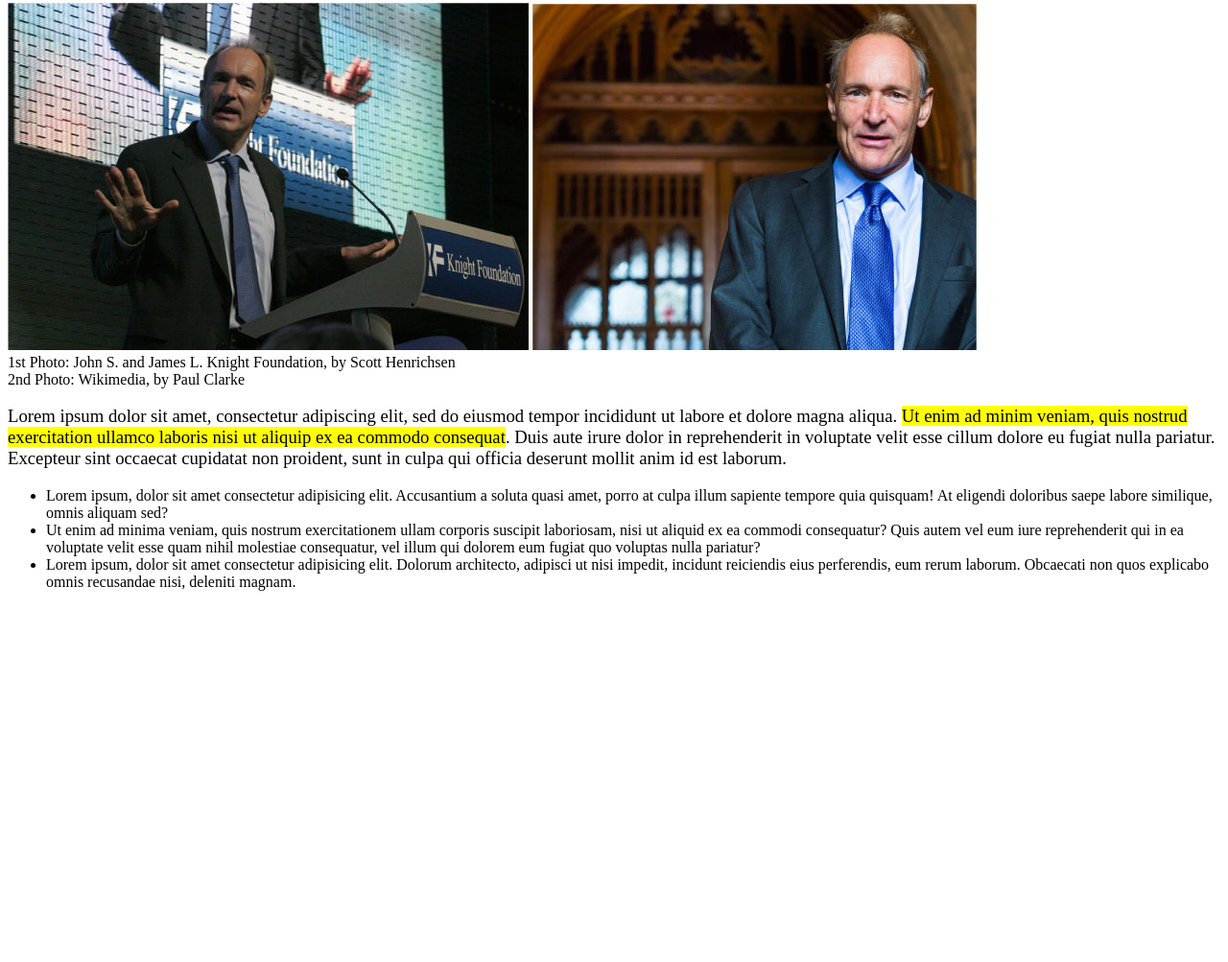
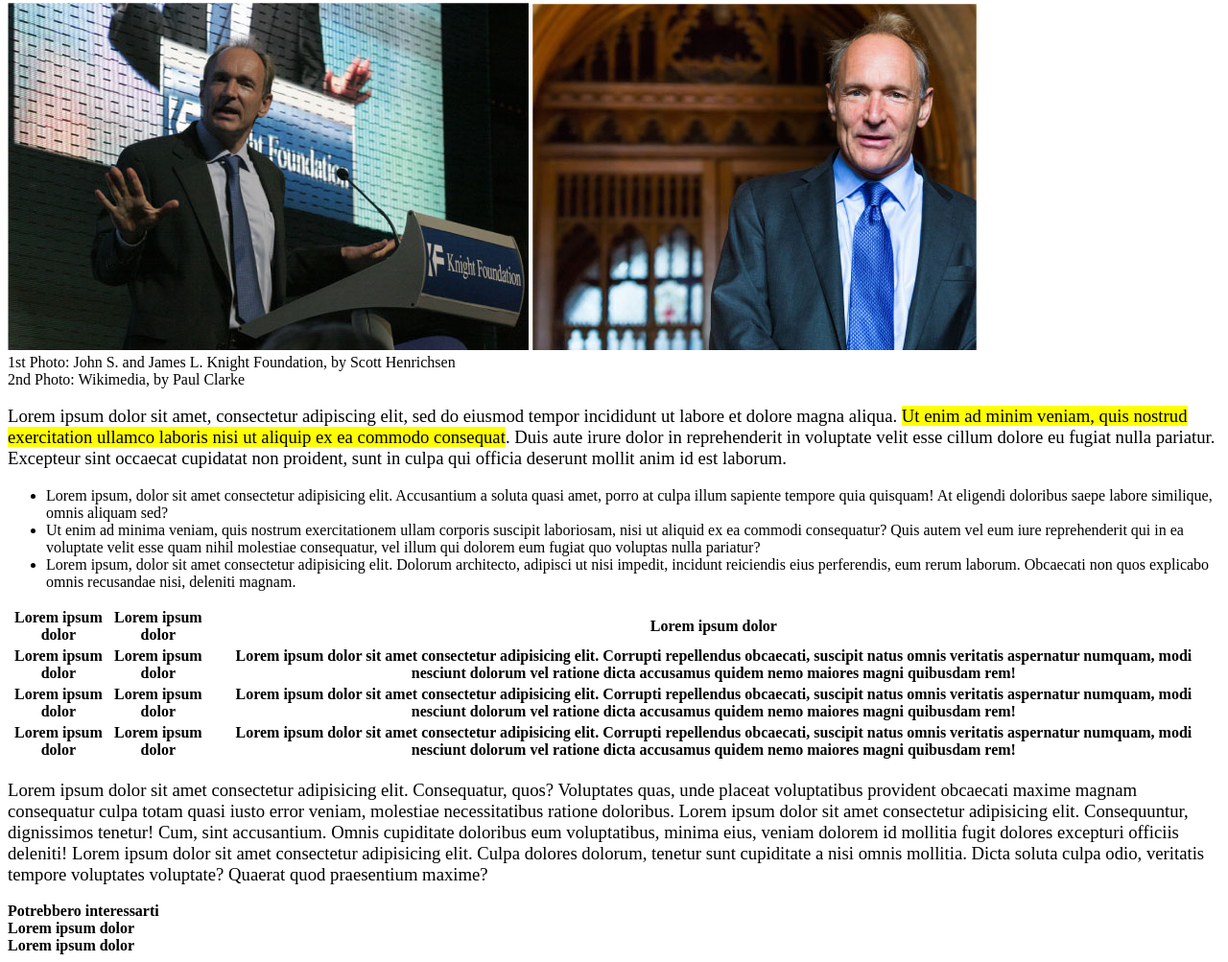
Before and after one commit to GiorgioBelardelli/html-css-booleaner, a plain HTML site: page index.html in a window 1280 px wide. Shown: the part 295-1298 px from the top of the page at 96% size. Before the commit the page ends 927 px from the top, so only its background shows below. Drawn offline with Linux system fonts and the light colour scheme.

Commit message:
Inizializzata la tabella e il footer

```diff
--- a/index.html
+++ b/index.html
@@ -39,12 +39,46 @@
 
         <!--Terza sezione del corpo, con tabella e scritta-->
             <section>
-
+                <table>
+                    <thead>
+                        <th>Lorem ipsum dolor</th>
+                        <th>Lorem ipsum dolor</th>
+                        <th>Lorem ipsum dolor</th>
+                    </thead>
+                    <tbody>
+                        <tr>
+                            <th>Lorem ipsum dolor</th>
+                            <th>Lorem ipsum dolor</th>
+                            <th>Lorem ipsum dolor sit amet consectetur adipisicing elit. Corrupti repellendus obcaecati, suscipit natus omnis veritatis aspernatur numquam, modi nesciunt dolorum vel ratione dicta accusamus quidem nemo maiores magni quibusdam rem!</th>
+                        </tr>
+                        <tr>
+                            <th>Lorem ipsum dolor</th>
+                            <th>Lorem ipsum dolor</th>
+                            <th>Lorem ipsum dolor sit amet consectetur adipisicing elit. Corrupti repellendus obcaecati, suscipit natus omnis veritatis aspernatur numquam, modi nesciunt dolorum vel ratione dicta accusamus quidem nemo maiores magni quibusdam rem!</th>
+                        </tr>
+                        <tr>
+                            <th>Lorem ipsum dolor</th>
+                            <th>Lorem ipsum dolor</th>
+                            <th>Lorem ipsum dolor sit amet consectetur adipisicing elit. Corrupti repellendus obcaecati, suscipit natus omnis veritatis aspernatur numquam, modi nesciunt dolorum vel ratione dicta accusamus quidem nemo maiores magni quibusdam rem!</th>
+                        </tr>
+                    </tbody>
+                </table>
+                <h3>Lorem ipsum dolor sit amet consectetur adipisicing elit. Consequatur, quos? Voluptates quas, unde placeat voluptatibus provident obcaecati maxime magnam consequatur culpa totam quasi iusto error veniam, molestiae necessitatibus ratione doloribus. Lorem ipsum dolor sit amet consectetur adipisicing elit. Consequuntur, dignissimos tenetur! Cum, sint accusantium. Omnis cupiditate doloribus eum voluptatibus, minima eius, veniam dolorem id mollitia fugit dolores excepturi officiis deleniti! Lorem ipsum dolor sit amet consectetur adipisicing elit. Culpa dolores dolorum, tenetur sunt cupiditate a nisi omnis mollitia. Dicta soluta culpa odio, veritatis tempore voluptates voluptate? Quaerat quod praesentium maxime?</h3>
             </section>
         </main>
 
         <!-- Parte bassa della pagina -->
         <footer>
+            <section>
+                <h4>Potrebbero interessarti</h4>
+                <div>
+                   <h4>Lorem ipsum dolor</h4>
+                </div>
+                <div>
+                    <h4>Lorem ipsum dolor</h4>
+                </div>
+
+            </section>
 
         </footer>
     </body>
```
